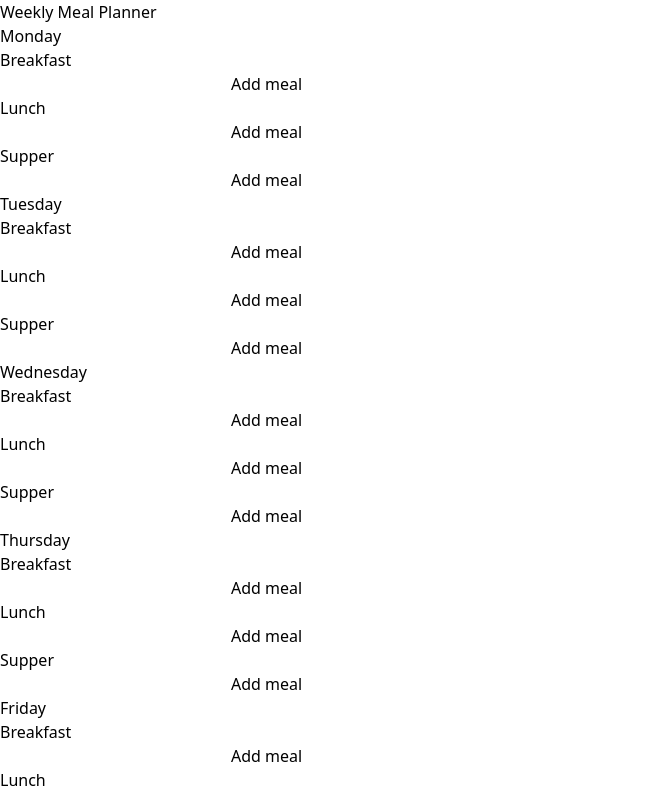
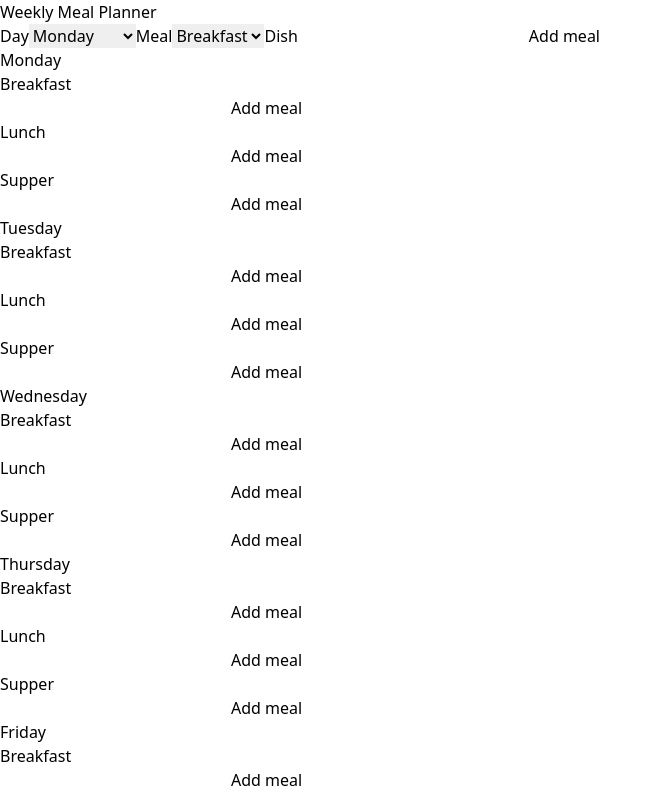
Before and after one commit to arturjzapater/meal-planner, a React app: page / in a window 1280 px wide. Shown: the top 796 px of the page, without its empty margins (0-662 px from the left). Built offline with nearby package versions, Linux system fonts and the light colour scheme.

Commit message:
added form

```diff
--- /dev/null
+++ b/src/components/AddMealForm.tsx
@@ -0,0 +1,61 @@
+import React, { ReactElement, useState } from 'react'
+import Input from './Input'
+import Selector from './Selector'
+import Meals from '../types/Meals'
+
+interface AddMealFormProps {
+  meals: Record<string, Meals>,
+  addMeal: CallableFunction
+}
+
+const AddMealForm = ({ meals, addMeal }: AddMealFormProps): ReactElement => {
+  const [day, setDay] = useState('monday')
+  const [meal, setMeal] = useState('breakfast')
+  const [input, setInput] = useState('')
+
+  const handleChangeDay = (event: React.ChangeEvent<HTMLSelectElement>) => {
+    setDay(event.target.value)
+  }
+
+  const handleChangeInput = (event: React.ChangeEvent<HTMLInputElement>) => {
+    setInput(event.target.value)
+  }
+
+  const handleChangeMeal = (event: React.ChangeEvent<HTMLSelectElement>) => {
+    setMeal(event.target.value)
+  }
+
+  const handleSubmitInput = (event: React.MouseEvent) => {
+    event.preventDefault()
+    addMeal(day)(meal)(input)
+    setInput('')
+  }
+
+  return (
+    <form>
+      <Selector
+        id='days'
+        title='Day'
+        options={Object.keys(meals)}
+        value={day}
+        onChange={handleChangeDay}
+      />
+      <Selector
+        id='meals'
+        title='Meal'
+        options={['breakfast', 'lunch', 'supper']}
+        value={meal}
+        onChange={handleChangeMeal}
+      />
+      <Input
+        title='Dish'
+        type='text'
+        value={input}
+        onChange={handleChangeInput}
+      />
+      <button onClick={handleSubmitInput}>Add meal</button>
+    </form>
+  )
+}
+
+export default AddMealForm
--- a/src/components/App.tsx
+++ b/src/components/App.tsx
@@ -1,5 +1,6 @@
 import React, { ReactElement } from 'react'
 import { connect } from 'react-redux'
+import AddMealForm from './AddMealForm'
 import Header from './Header'
 import MealSchedule from './MealSchedule'
 import ShoppingList from './ShoppingList'
@@ -14,6 +15,7 @@ interface AppProps extends State {
 const App = ({ meals, ingredients, addIngredient, addMeal }: AppProps): ReactElement => (
   <div>
     <Header />
+    <AddMealForm meals={meals} addMeal={addMeal} />
     <MealSchedule meals={meals} addMeal={addMeal} addIngredient={addIngredient} />
     <div>
       <ShoppingList ingredients={ingredients} />
--- /dev/null
+++ b/src/components/Input.tsx
@@ -0,0 +1,17 @@
+import React, { ReactElement } from 'react'
+
+interface InputProps {
+  title: string,
+  type: string,
+  value: string,
+  onChange: (event: React.ChangeEvent<HTMLInputElement>) => void
+}
+
+const Input = ({ title, type, value, onChange }: InputProps): ReactElement => (
+  <label>
+    {title}
+    <input type={type} value={value} onChange={onChange} />
+  </label>
+)
+
+export default Input
--- /dev/null
+++ b/src/components/Selector.tsx
@@ -0,0 +1,24 @@
+import React, { ReactElement } from 'react'
+import { capitalise } from '../lib/utils'
+
+interface SelectorProps {
+  id: string,
+  title: string,
+  options: Array<string>,
+  value: string,
+  onChange: (event: React.ChangeEvent<HTMLSelectElement>) => void
+}
+
+const makeOpts = (id: string) => (x: string, i: number): ReactElement =>
+  <option key={`${id}:${x}-${i}`} value={x}>{capitalise(x)}</option>
+
+const Selector = ({ id, title, options, value, onChange }: SelectorProps): ReactElement => (
+  <label>
+    {title}
+    <select value={value} onChange={onChange}>
+      {options.map(makeOpts(id))}
+    </select>
+  </label>
+)
+
+export default Selector
```
